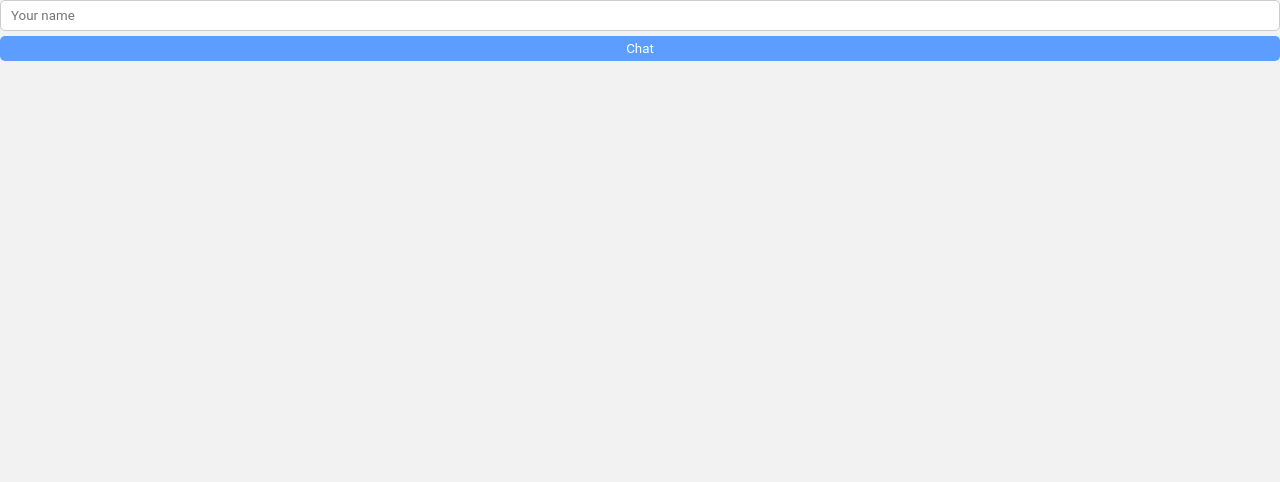
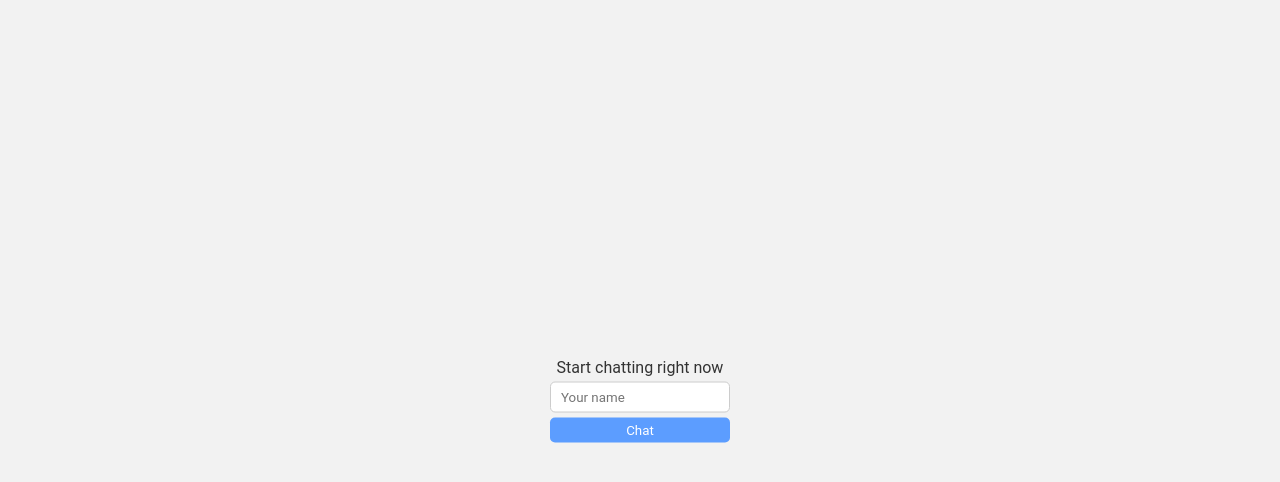
Before and after one commit to Ciro23/chat-app, a PHP site: page /app/views/setusername.view.php in a window 1280 px wide. Shown: the top 482 px of the page. Run offline with PHP 8.4, Linux system fonts and the light colour scheme.

Commit message:
better html structure

```diff
--- a/app/views/setusername.view.php
+++ b/app/views/setusername.view.php
@@ -9,9 +9,12 @@
     <link rel="stylesheet" href="/assets/styles/css/set-username.style.css">
 </head>
 <body>
-    <form action="/set-username/action" method="POST">
-        <input type="text" placeholder="Your name" name="username" maxlength="20">
-        <input type="submit" value="Chat">
-    </form>
+    <div class="mega-box">
+        <h2>Start chatting right now</h2>
+        <form action="/set-username/action" method="POST">
+            <input type="text" placeholder="Your name" name="username" maxlength="20">
+            <input type="submit" value="Chat">
+        </form>
+    </div>
 </body>
 </html>
```
